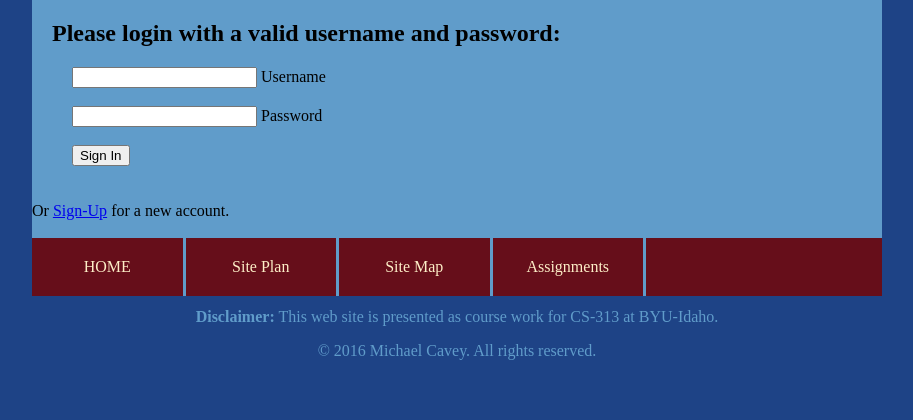
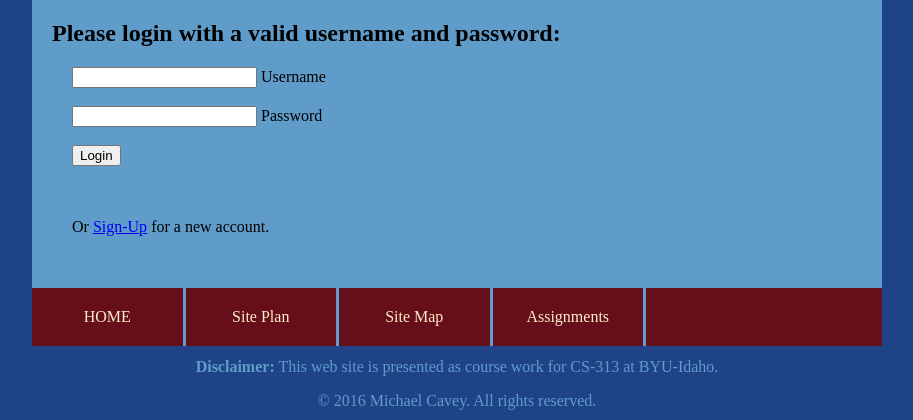
Before and after one commit to jrmacanada/cs313-mac, a PHP site: page / in a window 1280 px wide. Shown: the part 234-654 px from the top of the page, without its empty margins (183-1096 px from the left). Run offline with PHP 8.4, Linux system fonts and the light colour scheme; data that the repository does not hold is empty.

Commit message:
Login Page

```diff
--- a/index.php
+++ b/index.php
@@ -47,13 +47,13 @@
                 <label for="txtPassword">Password</label>
                 <br /><br />
 
-                <input type="submit" value="Sign In" />
+                <input type="submit" value="Login" />
 
         </form>
 
         <br /><br />
 
-        Or <a href="login/signUp.php">Sign-Up</a> for a new account.
+        <p>Or <a href="login/signUp.php">Sign-Up</a> for a new account.</p>
 
         <br /><br />
 
--- a/login/signIn.php
+++ b/login/signIn.php
@@ -92,7 +92,7 @@ function dbConnect() {
 			{
 				// password was correct, put the user on the session, and redirect to home
 				$_SESSION['username'] = $username;
-				header("Location: home.php");
+				header("Location: ../view/index.php");
 				die(); // we always include a die after redirects.
 			}
 			else
--- a/view/index.php
+++ b/view/index.php
@@ -7,7 +7,7 @@ if (isset($_SESSION['username']))
 }
 else
 {
-	header("Location: signIn.php");
+	header("Location: ../login/signIn.php");
 	die(); // we always include a die after redirects.
 }
 ?>
@@ -39,7 +39,7 @@ else
         </nav>
     <main>
         <div>
-	Username: <?= $username ?> is active. <a href="login/signOut.php">Sign Out</a>
+	Username: <?= $username ?> is active. <a href="../login/signOut.php">Sign Out</a>
         </div>
         <h2>Introduction</h2>
         <p>Welcome to the site where <strong><em>you</em></strong> can make a difference.</p>
```
